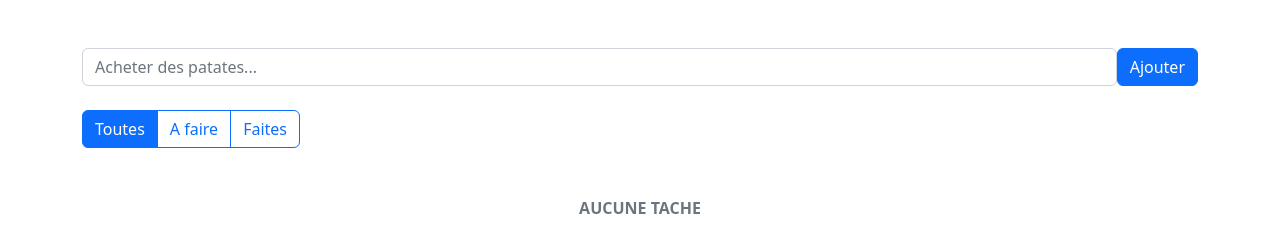
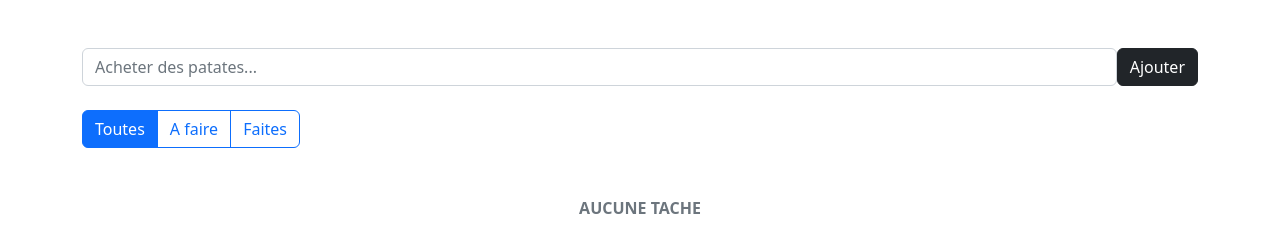
Before and after one commit to laetitiamaelle/todolist, a plain HTML site: page index.html in a window 1280 px wide. Drawn offline with nearby package versions, Linux system fonts and the light colour scheme.

Commit message:
Mise à jour depuis l'espace de travail FixBug

```diff
--- a/index.html
+++ b/index.html
@@ -14,7 +14,7 @@
 <section class="container pt-5" id="todolist">
         <form class="d-flex pb-4">
             <input required="" class="form-control" type="text" placeholder="Acheter des patates..." name="title" data-com.bitwarden.browser.user-edited="yes">
-            <button class="btn btn-primary">Ajouter</button>
+            <button class="btn btn-dark">Ajouter</button>
         </form>
         <!-- <input type="text" class="form-control"> -->
         <main>
```
